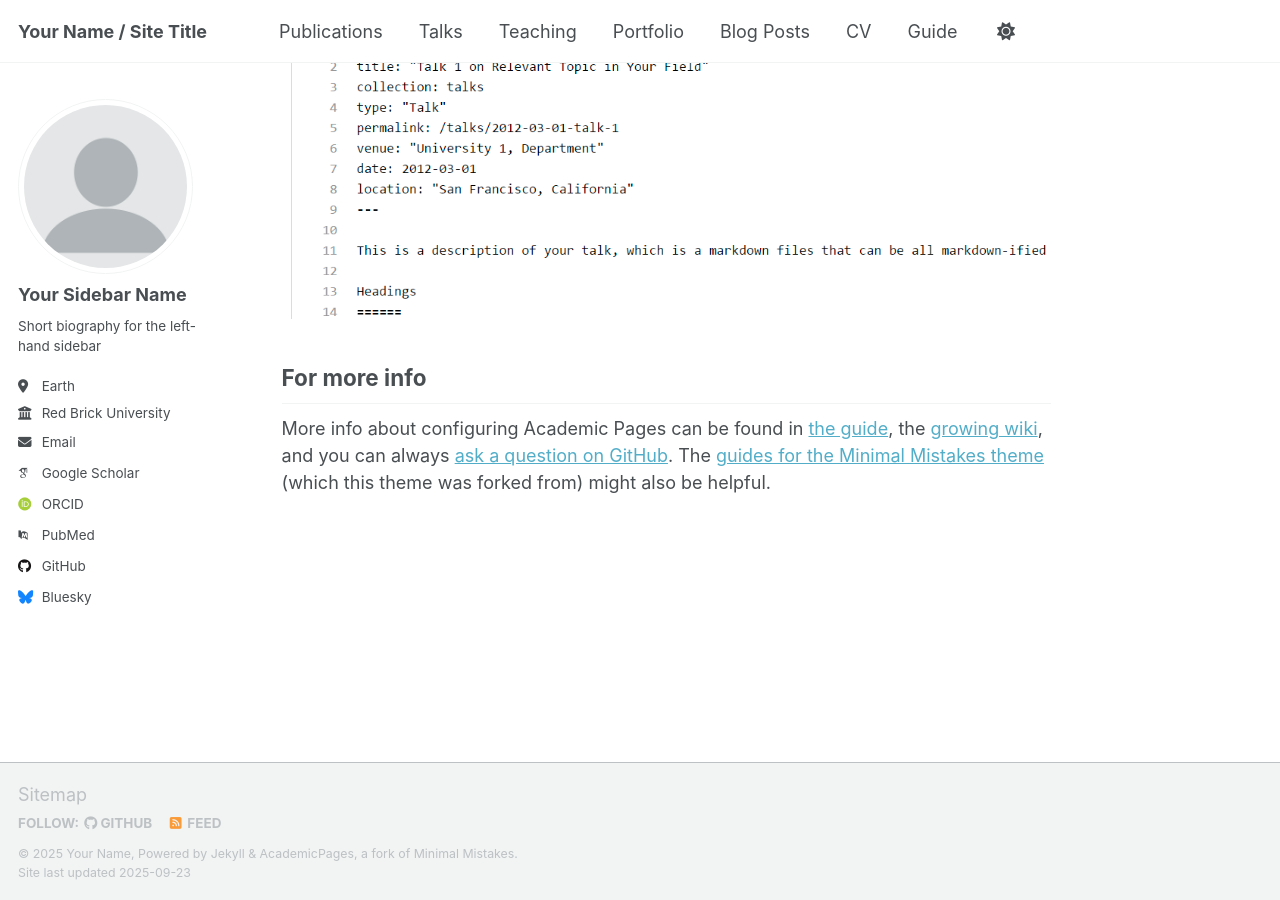
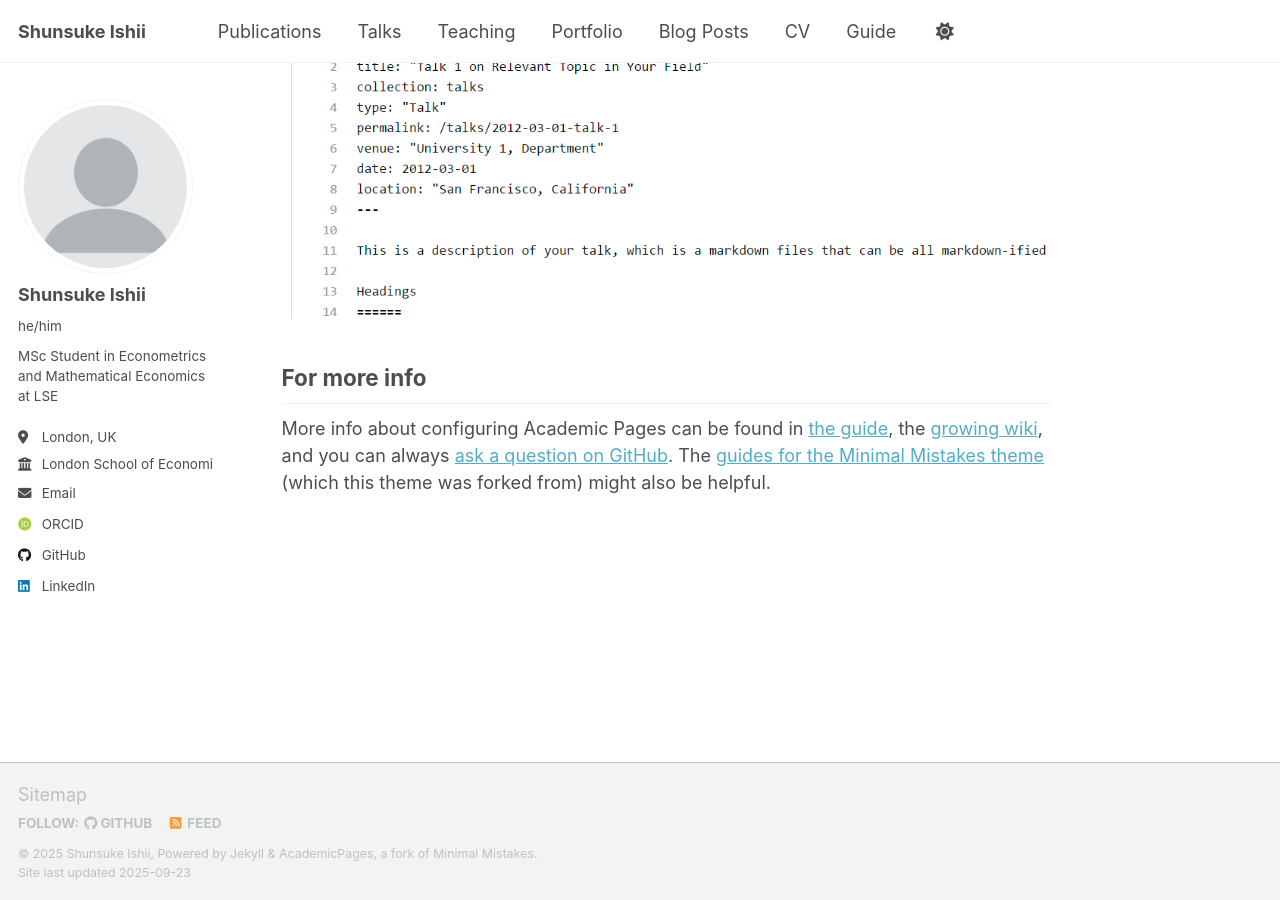
Before and after one commit to sishii0418/sishii0418.github.io, a Jekyll site: the page built from _pages/about.md, in a window 1280 px wide and 900 px high, scrolled down 2880 px. Built offline with Jekyll 4.4.1, drawn with Linux system fonts in a browser that asks for light colours; some web fonts are replaced; a script that is not in the unit is left out.

Commit message:
update profiles

```diff
--- a/_config.yml
+++ b/_config.yml
@@ -7,16 +7,16 @@
 # server process.
 
 # Basic Site Settings
-locale                   : "en-US"
+locale                   : "en-GB"
 site_theme               : "default" # Currently available options are "default", "air"
-title                    : "Your Name / Site Title"
+title                    : "Shunsuke Ishii"
 title_separator          : "-"
-name                     : &name "Your Name"
-description              : &description "Your Name's academic portfolio"   # Update this with a general description of your site, this is the default if not overridden by a page
-url                      : https://academicpages.github.io # The base hostname & protocol for your site e.g. "https://[your GitHub username].github.io",
-                                                           # or if you already have some other page hosted on Github then use "https://[your GitHub username].github.io/[Your Repo Name]"
+name                     : &name "Shunsuke Ishii"
+description              : &description "Shunsuke Ishii's academic portfolio"   # Update this with a general description of your site, this is the default if not overridden by a page
+url                      : https://sishii0418.github.io # The base hostname & protocol for your site e.g. "https://[your GitHub username].github.io",
+                                                # or if you already have some other page hosted on Github then use "https://[your GitHub username].github.io/[Your Repo Name]"
 baseurl                  : "" # the subpath of your site, e.g. "/blog"
-repository               : "academicpages/academicpages.github.io"
+repository               : "sishii0418/sishii0418.github.io"
 
 # Site Author - The following control what appear as part of the author content on the side bar.
 #               If a field is blank the icon and link will not appear, otherwise it will be shown.
@@ -24,23 +24,23 @@ repository               : "academicpages/academicpages.github.io"
 author:
   # Biographic information
   avatar           : "profile.png"
-  name             : "Your Sidebar Name"
-  pronouns         : # example: "she/her"
-  bio              : "Short biography for the left-hand sidebar"
-  location         : "Earth"
-  employer         : "Red Brick University"
+  name             : "Shunsuke Ishii"
+  pronouns         : "he/him"
+  bio              : "MSc Student in Econometrics and Mathematical Economics at LSE"
+  location         : "London, UK"
+  employer         : "London School of Economics and Political Science"
   uri              : # URL
-  email            : "none@example.org"
+  email            : "s.ishii@lse.ac.uk"
 
   # Academic websites
   academia         : # URL
   arxiv            : # URL - Update with the correct link to your profile
-  googlescholar    : "https://scholar.google.com/citations?user=PS_CX0AAAAAJ"
+  googlescholar    : # "https://scholar.google.com/citations?user=PS_CX0AAAAAJ"
   inspire-hep      : # URL
   impactstory      : # URL
-  orcid            : "http://orcid.org/yourorcidurl"
+  orcid            : "http://orcid.org/0009-0007-3011-8770"
   semantic         : # URL
-  pubmed           : "https://www.ncbi.nlm.nih.gov/pubmed/?term=john+snow"
+  pubmed           : # "https://www.ncbi.nlm.nih.gov/pubmed/?term=john+snow"
   researchgate     : # URL
   scopus           : # URL
 
@@ -48,13 +48,13 @@ author:
   bitbucket        : # Username - Update with your username on the site
   codepen          : # Username
   dribbble         : # Username
-  github           : "academicpages"
+  github           : "sishii0418"
   kaggle           : # Username
   stackoverflow    : # User number or user number and name (i.e., use "1" or "1/jeff-atwood")
 
   # Social media
   artstation       : # Username
-  bluesky          : "bsky.app" # Replace this with you Bluesky username
+  bluesky          : # "bsky.app" # Replace this with you Bluesky username
   facebook         : # Username
   flickr           : # Username
   foursquare       : # Username
@@ -63,7 +63,7 @@ author:
   keybase          : # Username
   instagram        : # Username
   lastfm           : # Username
-  linkedin         : # Username
+  linkedin         : "https://www.linkedin.com/in/shunsuke-ishii-b15247237/"
   mastodon         : # URL
   medium           : # URL
   pinterest        : # Username
```
